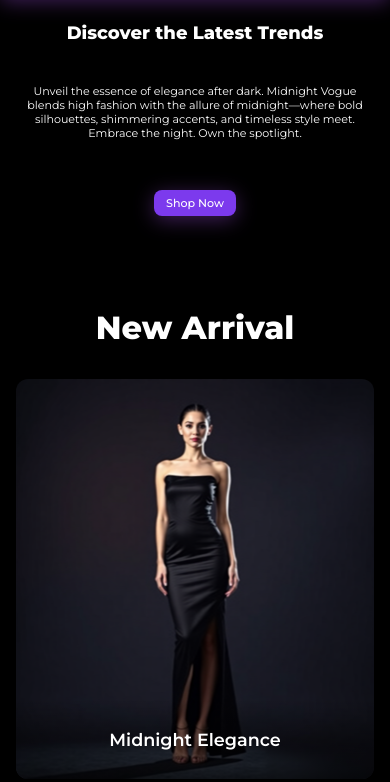
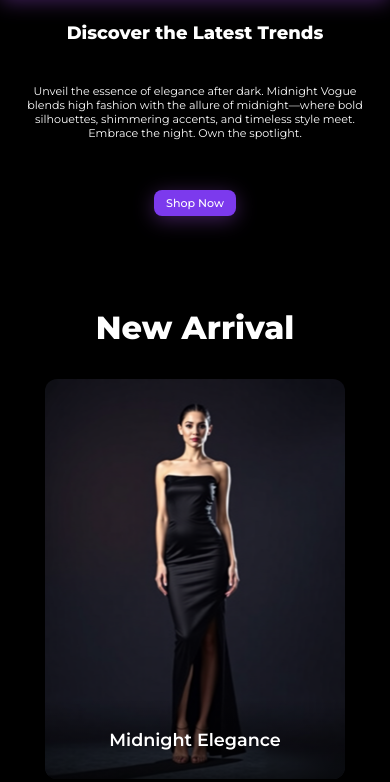
Before and after one commit to Viswa-28/Midnight-Vouge-javascript-project, a plain HTML site: page index.html in a window 390 px wide. Shown: the part 472-1254 px from the top of the page. Drawn offline with nearby package versions, Linux system fonts and the light colour scheme.

Commit message:
third-final

```diff
--- a/css/style.css
+++ b/css/style.css
@@ -354,7 +354,7 @@ body{
 
     .second .card {
       position: relative;
-      width: 400px;
+      width:350px;
       height: 400px;
       background-size: cover;
       background-position: center;
@@ -1045,7 +1045,7 @@ body{
     /* height: 90%!important; */
   }
    .card {
-        width: 90%;
+        width: 80%;
       }
       .second{
         margin-top: 10px;
@@ -1080,6 +1080,7 @@ body{
   animation: backwards;
 
 }
+
 .question {
   height: auto;
   padding: 15px;
@@ -1111,6 +1112,9 @@ body{
   .nav h2 {
     font-size: 14px;
     margin-left: 0;
+  }
+  .second .card{
+    width: 300px;
   }
   .links li a {
     font-size: 12px;
```
